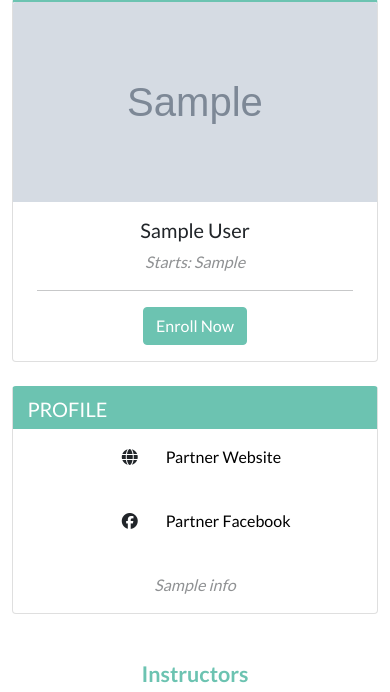
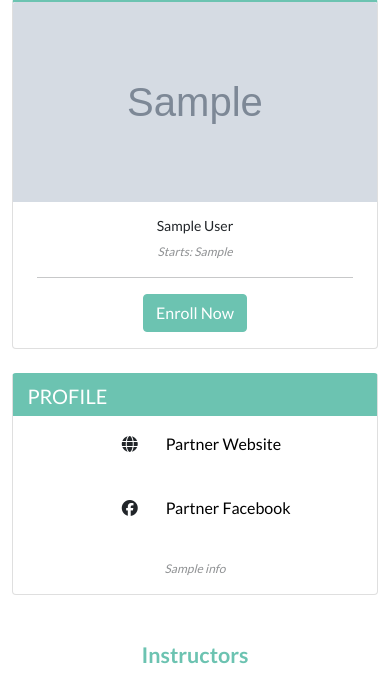
Before and after one commit to JamesMacklean/Coursebank-Partners, a Django app: template partners/templates/partner.html in a window 390 px wide. Shown: the part 409-1101 px from the top of the page. Run offline with Django 3.2, Linux system fonts and the light colour scheme; the template is opened without the code that fills it: most values are stand-ins (such as "Sample title", 1, 10 or a date in 2020); grey boxes marked "Sample" are stand-in pictures; some libraries are stand-ins or nearby versions.

Commit message:
font sizes of card title and text modified

```diff
--- a/partners/templates/partner.html
+++ b/partners/templates/partner.html
@@ -156,10 +156,30 @@
       }
   }
 
-  @media (max-width: 1366px) {
+  @media (max-width: 1400px) and (min-width: 1377px){
+
+      .card-title {
+         font-size: 17px;
+      }
+
+      .card-text {
+         font-size: 14px;
+      }
+
+  }
+
+  @media (max-width: 1377px) {
       .hero-partner {
           min-height: 25.5rem;
           margin-top: -4.55rem;
+      }
+
+       .card-title {
+          font-size: 17px;
+      }
+
+       .card-text {
+          font-size: 14px;
       }
   }
 
@@ -207,6 +227,14 @@
 
       .about-text {
           width: 100%;
+      }
+
+      .card-title {
+          font-size: 14px;
+      }
+
+      .card-text {
+          font-size: 12px;
       }
 
   }
```
